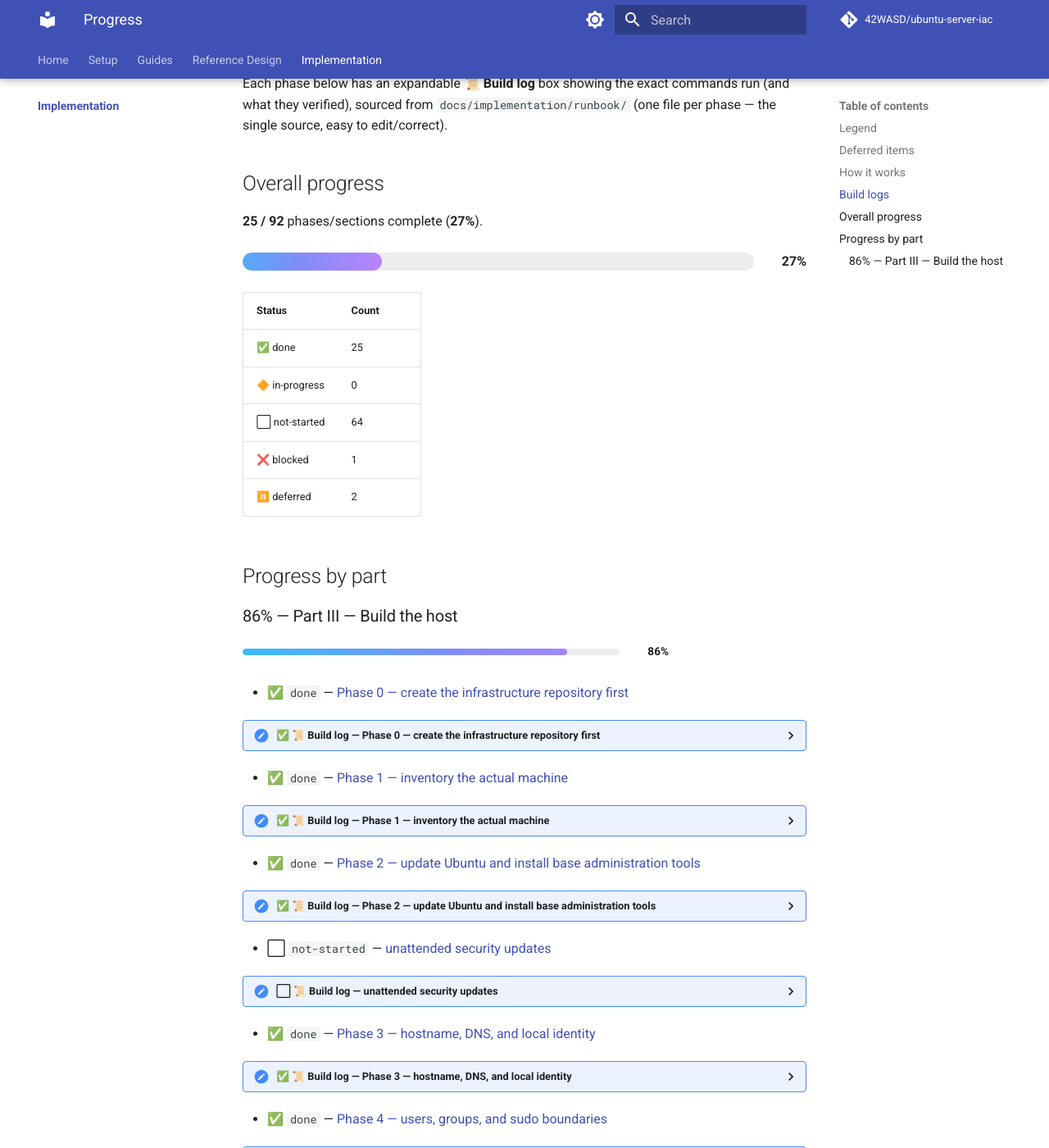
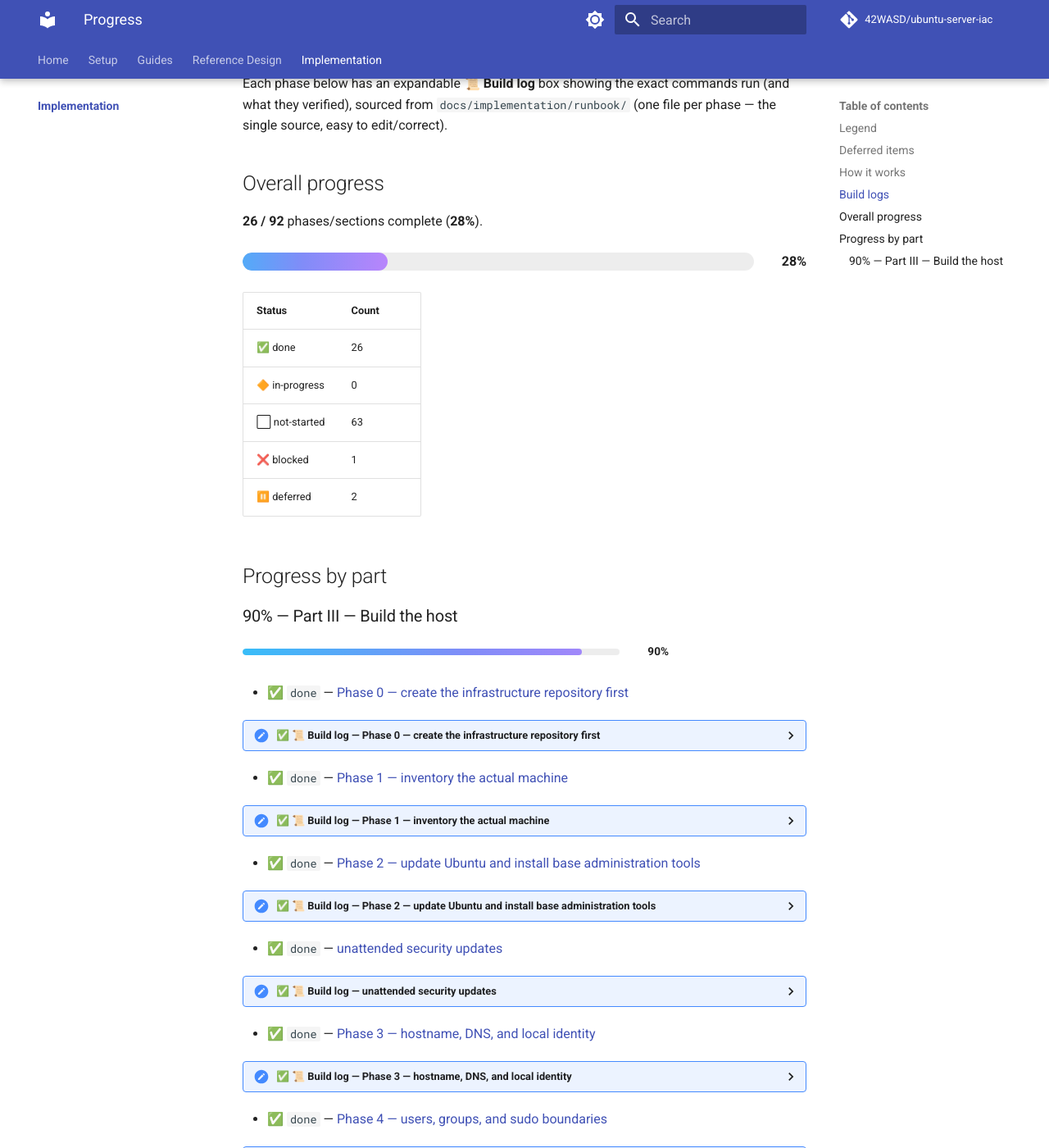
Before and after one commit to 42WASD/ubuntu-server-iac, an MkDocs documentation site: the page built from docs/implementation/index.md, in a window 1280 px wide and 1400 px high, scrolled down 1088 px. Shown: the whole window at 82% size. Built offline with MkDocs 1.6.1 and Material for MkDocs 9.7.7, drawn with Linux system fonts in a browser that asks for light colours; comment, search, counter and statistics services are not loaded.

Commit message:
docs(progress): mark unattended security updates as done (was missing key)
The 03-11-1 section had no progress.yaml entry, so the generator defaulted
it to not-started. Work was already done (service enabled+active, 20auto-upgrades
set, base role template present, runbook exists). Added the missing key.

```diff
--- a/docs/implementation/index.md
+++ b/docs/implementation/index.md
@@ -40,26 +40,27 @@
 
 ## Overall progress
 
-**25 / 92** phases/sections complete (**27%**).
+**26 / 92** phases/sections complete (**28%**).
 
-<div class="progress-row" style="max-width:720px;padding:8px 0;"><div class="progress-track"><div class="progress-fill progress-fill--shimmer" style="--w:27.2%"></div></div><div class="progress-pct">27%</div></div>
+<div class="progress-row" style="max-width:720px;padding:8px 0;"><div class="progress-track"><div class="progress-fill progress-fill--shimmer" style="--w:28.3%"></div></div><div class="progress-pct">28%</div></div>
 
 | Status | Count |
 |--------|-------|
-| ✅ done | 25 |
+| ✅ done | 26 |
 | 🔶 in-progress | 0 |
-| ⬜ not-started | 64 |
+| ⬜ not-started | 63 |
 | ❌ blocked | 1 |
 | ⏸️ deferred | 2 |
 
 ## Progress by part
 
-### 86% — Part III — Build the host
+### 90% — Part III — Build the host
 
-<div class="tip" style="display:flex;align-items:center;gap:8px;max-width:520px;padding:2px 0 10px;"><div class="progress-track"><div class="progress-fill" style="--w:86.0%"></div></div><div class="progress-pct" style="font-size:.85em;">86%</div><div class="tip-box"><strong>Done (25)</strong>
+<div class="tip" style="display:flex;align-items:center;gap:8px;max-width:520px;padding:2px 0 10px;"><div class="progress-track"><div class="progress-fill" style="--w:90.0%"></div></div><div class="progress-pct" style="font-size:.85em;">90%</div><div class="tip-box"><strong>Done (26)</strong>
 • Phase 0 — create the infrastructure repository first
 • Phase 1 — inventory the actual machine
 • Phase 2 — update Ubuntu and install base administration tools
+• unattended security updates
 • Phase 3 — hostname, DNS, and local identity
 • Phase 4 — users, groups, and sudo boundaries
 • platform groups
@@ -82,8 +83,7 @@
 • required LVM module
 • Phase 11 — filesystem quotas for developer homes
 • Phase 12 — NVIDIA host driver baseline
-<hr style="opacity:.3;margin:6px 0;"><strong>Pending (4)</strong>
-• unattended security updates
+<hr style="opacity:.3;margin:6px 0;"><strong>Pending (3)</strong>
 • Phase 5 — SSH hardening
 • Tailscale policy concept
 • fresh-install target</div></div>
@@ -222,10 +222,10 @@
 
 </details>
 
-- ⬜ `not-started` — [unattended security updates](../reference-design/build/03-build-the-host/03-11-1-unattended-security-updates/index.md)
+- ✅ `done` — [unattended security updates](../reference-design/build/03-build-the-host/03-11-1-unattended-security-updates/index.md)
 
 <details markdown="1" class="runbook">
-<summary>⬜ 📜 Build log — unattended security updates</summary>
+<summary>✅ 📜 Build log — unattended security updates</summary>
 
 # Phase 2.1 — unattended security updates
 
--- a/docs/implementation/progress.yaml
+++ b/docs/implementation/progress.yaml
@@ -10,6 +10,7 @@
 "03-build-the-host/00-9-phase-0-create-the-infrastructure-repository-first": "done"
 "03-build-the-host/01-10-phase-1-inventory-the-actual-machine": "done"
 "03-build-the-host/02-11-phase-2-update-ubuntu-and-install-base-administration-tools": "done"
+"03-build-the-host/03-11-1-unattended-security-updates": "done"
 "03-build-the-host/04-12-phase-3-hostname-dns-and-local-identity": "done"
 "03-build-the-host/05-13-phase-4-users-groups-and-sudo-boundaries": "done"
 "03-build-the-host/06-13-1-platform-groups": "done"
```
